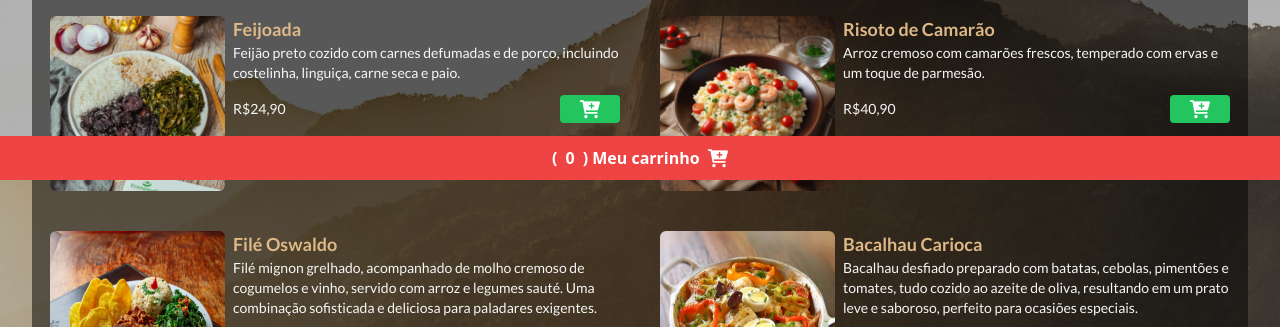
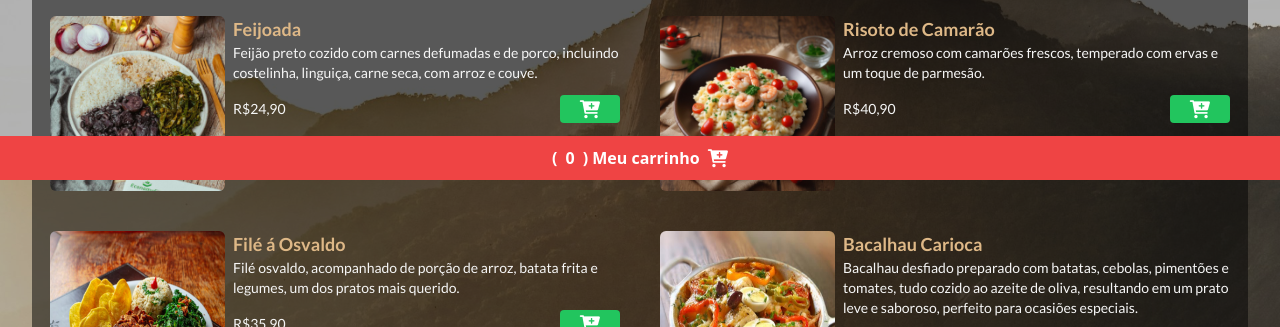
Before and after one commit to Sabrina-sz/essencia-gourmet-restaurante, a website: page cardapio.html in a window 1280 px wide. Shown: the part 620-947 px from the top of the page. Drawn offline with nearby package versions, Linux system fonts and the light colour scheme.

Commit message:
Atualizções feitas

```diff
--- a/cardapio.html
+++ b/cardapio.html
@@ -93,7 +93,7 @@
 
           <div>
             <h3 class="font-bold">Feijoada</h3>
-            <p class="text-sm">Feijão preto cozido com carnes defumadas e de porco, incluindo costelinha, linguiça, carne seca e paio.</p>
+            <p class="text-sm">Feijão preto cozido com carnes defumadas e de porco, incluindo costelinha, linguiça, carne seca, com arroz e couve.</p>
             <div class="flex items-center gap-2 justify-between mt-3">
               <p class="font-bold text-lg">R$24,90</p>
               <button class="bg-green-500 px-5 rounded add-to-cart-btn"
@@ -130,8 +130,8 @@
         <div class="flex gap-2">
           <img src="./assets/o-diplomata-gaucho-osvaldo.jpg" alt="O diplomata" class="rounded-md hover:scale-110 hover:-rotate-2 duration-300"/>
           <div>
-            <h3 class="font-bold">Filé Oswaldo</h3>
-            <p class="text-sm">Filé mignon grelhado, acompanhado de molho cremoso de cogumelos e vinho, servido com arroz e legumes sauté. Uma combinação sofisticada e deliciosa para paladares exigentes.</p>
+            <h3 class="font-bold">Filé á Osvaldo</h3>
+            <p class="text-sm">Filé osvaldo, acompanhado de porção de arroz, batata frita e legumes, um dos pratos mais querido.</p>
             <div class="flex items-center gap-2 justify-between mt-3">
               <p class="font-bold text-lg">R$35,90</p>
               <button class="bg-green-500 px-5 rounded add-to-cart-btn"
```
